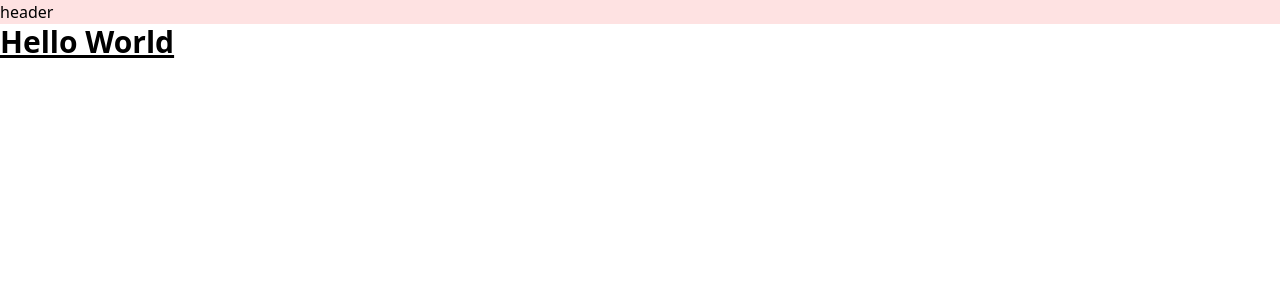
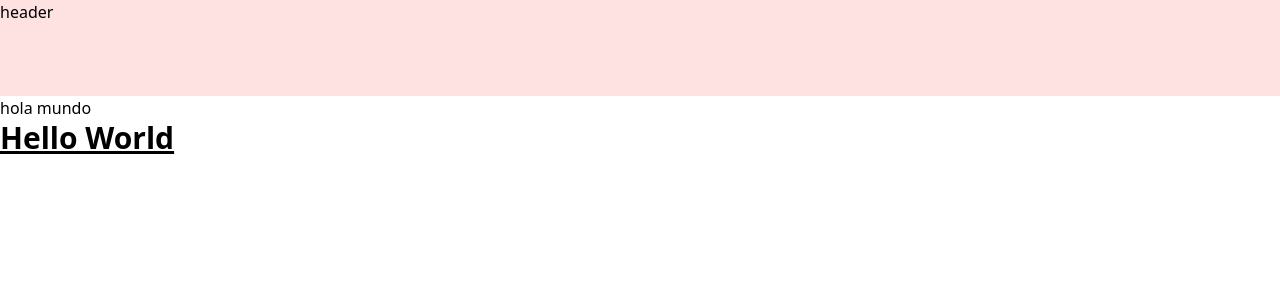
Before and after one commit to Jchen07/my-resume, an Angular app: page / in a window 1280 px wide. Shown: the top 300 px of the page. Built offline with nearby package versions, Linux system fonts and the light colour scheme.

Commit message:
add new command

```diff
--- a/package.json
+++ b/package.json
@@ -4,6 +4,7 @@
   "scripts": {
     "ng": "ng",
     "start": "ng serve",
+    "start:4201": "ng serve --port 4201",
     "build": "ng build",
     "watch": "ng build --watch --configuration development",
     "test": "ng test",
--- a/src/app/header/header.component.html
+++ b/src/app/header/header.component.html
@@ -1 +1,2 @@
-<header class="h-100 w-full bg-red-100">header</header>
+<header class="h-24 w-full bg-red-100">header</header>
+hola mundo
```
